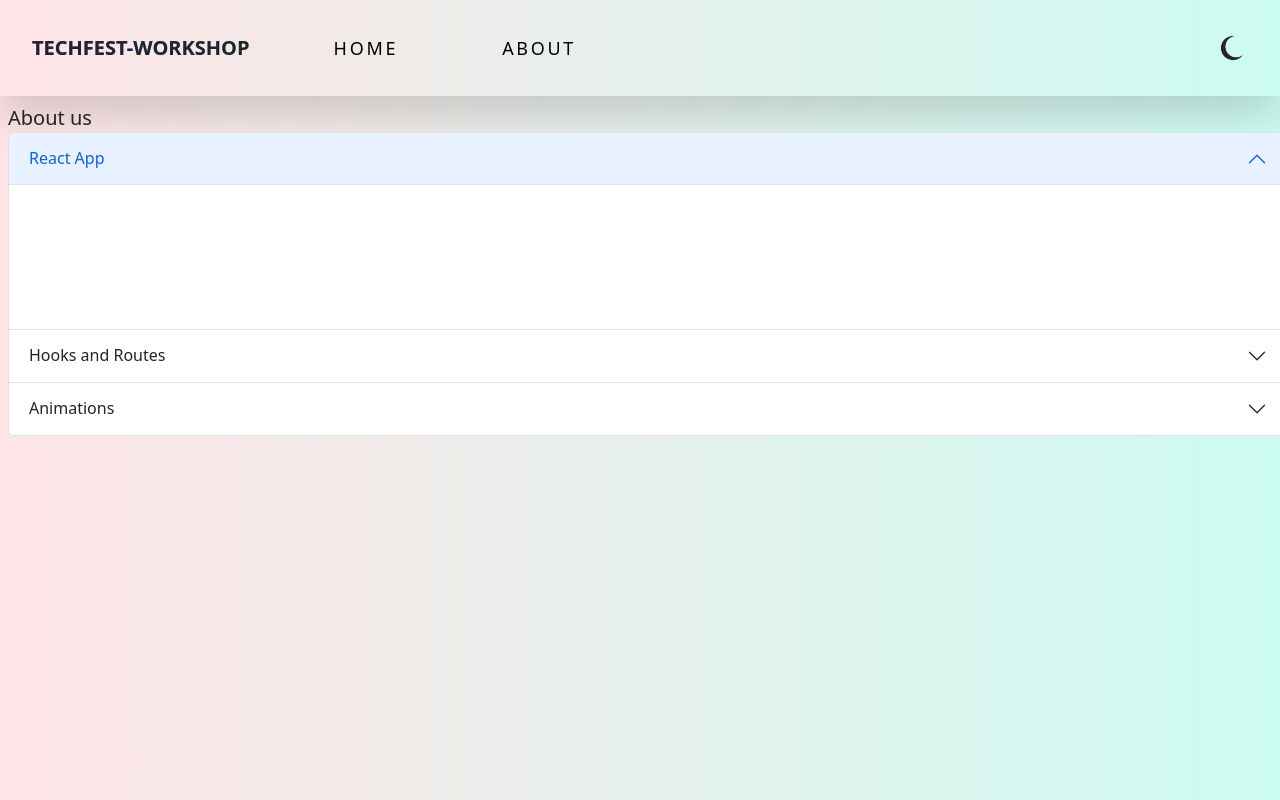
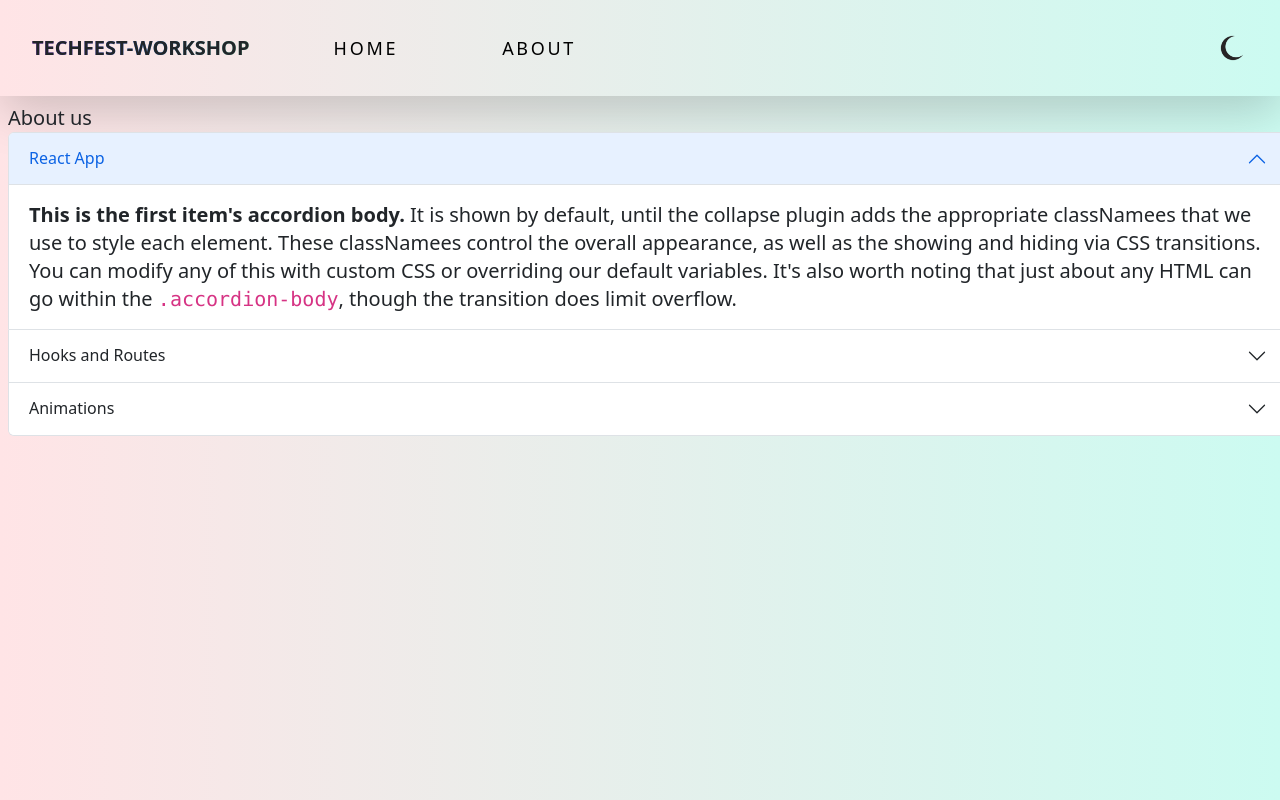
Before and after one commit to ShagunSG/WebD-Workshop, a React (Create React App) app: page /about in a window 1280 px wide. Built offline with nearby package versions, Linux system fonts and the light colour scheme.

Commit message:
fixed about

```diff
--- a/package.json
+++ b/package.json
@@ -7,8 +7,10 @@
     "@testing-library/jest-dom": "^5.16.5",
     "@testing-library/react": "^13.4.0",
     "@testing-library/user-event": "^13.5.0",
+    "bootstrap": "^5.2.3",
     "framer-motion": "^7.10.0",
     "react": "^18.2.0",
+    "react-bootstrap": "^2.7.0",
     "react-dom": "^18.2.0",
     "react-router-dom": "^6.4.5",
     "react-scripts": "5.0.1",
--- a/src/App.css
+++ b/src/App.css
@@ -86,3 +86,7 @@
 		margin-top: 40px;
 	}
 }
+
+.show{
+  visibility: visible !important;
+}
--- a/src/components/About.js
+++ b/src/components/About.js
@@ -12,7 +12,7 @@ export default function About() {
                             React App
                         </button>
                     </h2>
-                    <div id="collapseOne" className="accordion-collapse collapse show" aria-labelledby="headingOne" data-bs-parent="#accordionExample">
+                    <div id="collapseOne" className="accordion-collapse show" aria-labelledby="headingOne" data-bs-parent="#accordionExample">
                         <div className="accordion-body">
                             <strong>This is the first item's accordion body.</strong> It is shown by default, until the collapse plugin adds the appropriate classNamees that we use to style each element. These classNamees control the overall appearance, as well as the showing and hiding via CSS transitions. You can modify any of this with custom CSS or overriding our default variables. It's also worth noting that just about any HTML can go within the <code>.accordion-body</code>, though the transition does limit overflow.
                         </div>
```
Also changed, not shown: 1 other file (tests, documents, lock files or other folders).
